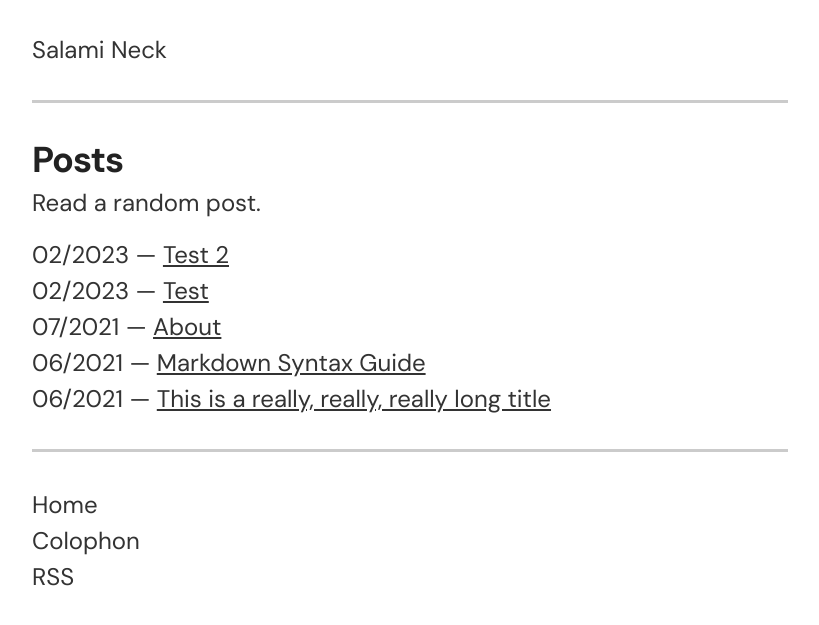
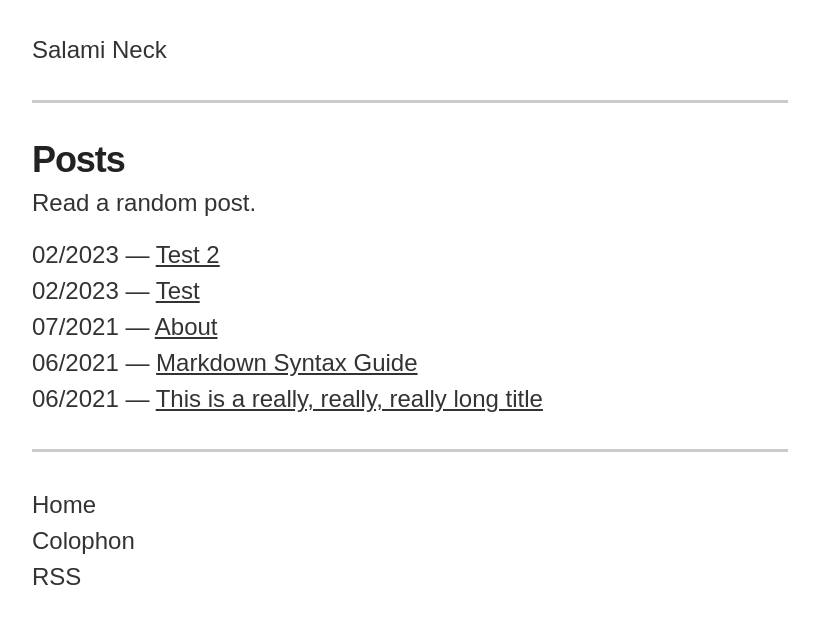
Before and after one commit to ajpwalser/ajpwalser.github.io, a Jekyll site: the page built from index.html, in a window 1280 px wide. Shown: the top 625 px of the page, without its empty margins (230-1049 px from the left). Built offline with Jekyll 4.4.1, drawn with Linux system fonts in a browser that asks for light colours; some web fonts are replaced.

Commit message:
Update style.css

```diff
--- a/css/style.css
+++ b/css/style.css
@@ -1,5 +1,5 @@
 :root {
-    --font-body: 'DM Sans', sans-serif;
+    --font-body: 'Rubik', sans-serif;
     --color-background: #fff;
     --color-background-secondary: #203851;
     --color-background-tertiary: #f0f0f0;
```
